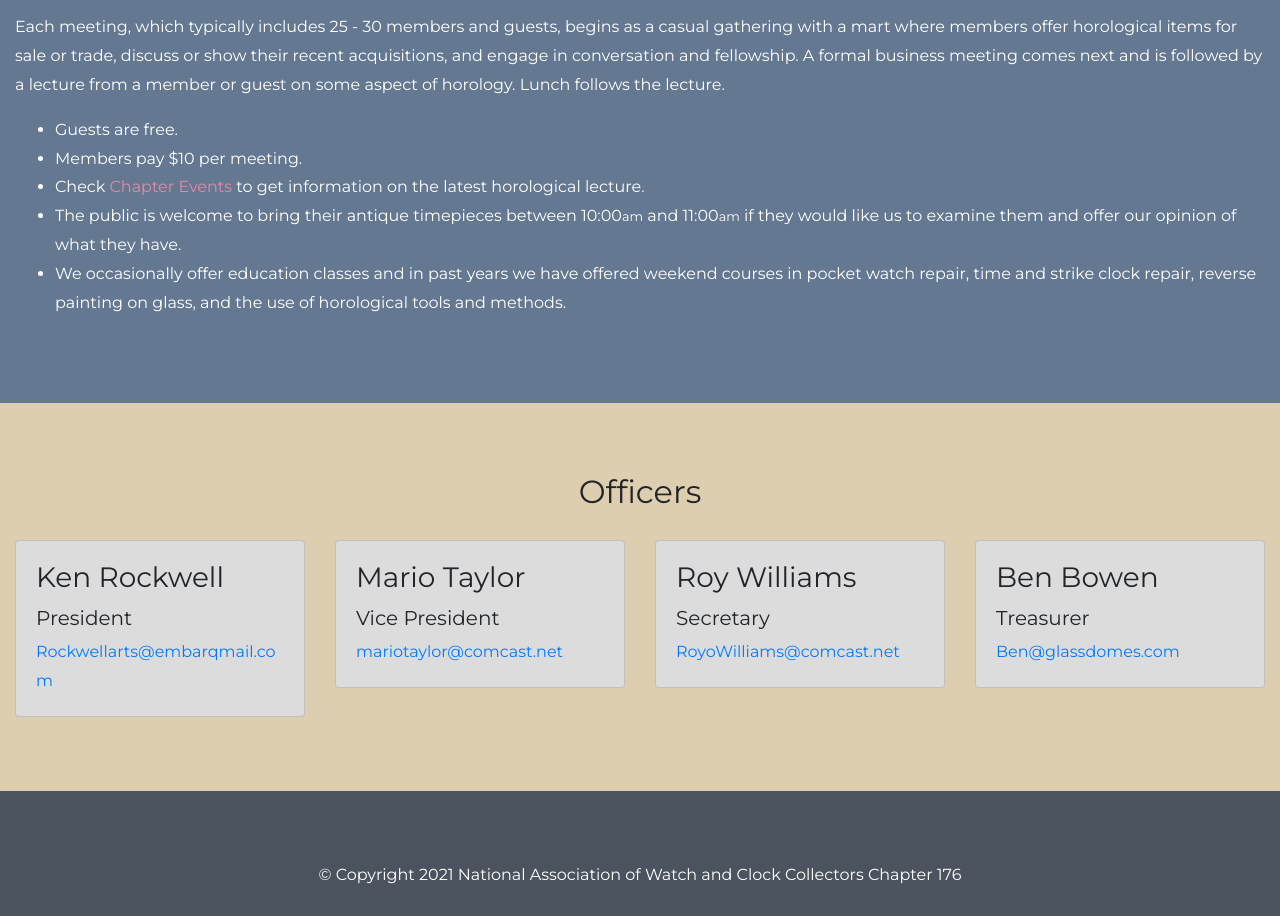
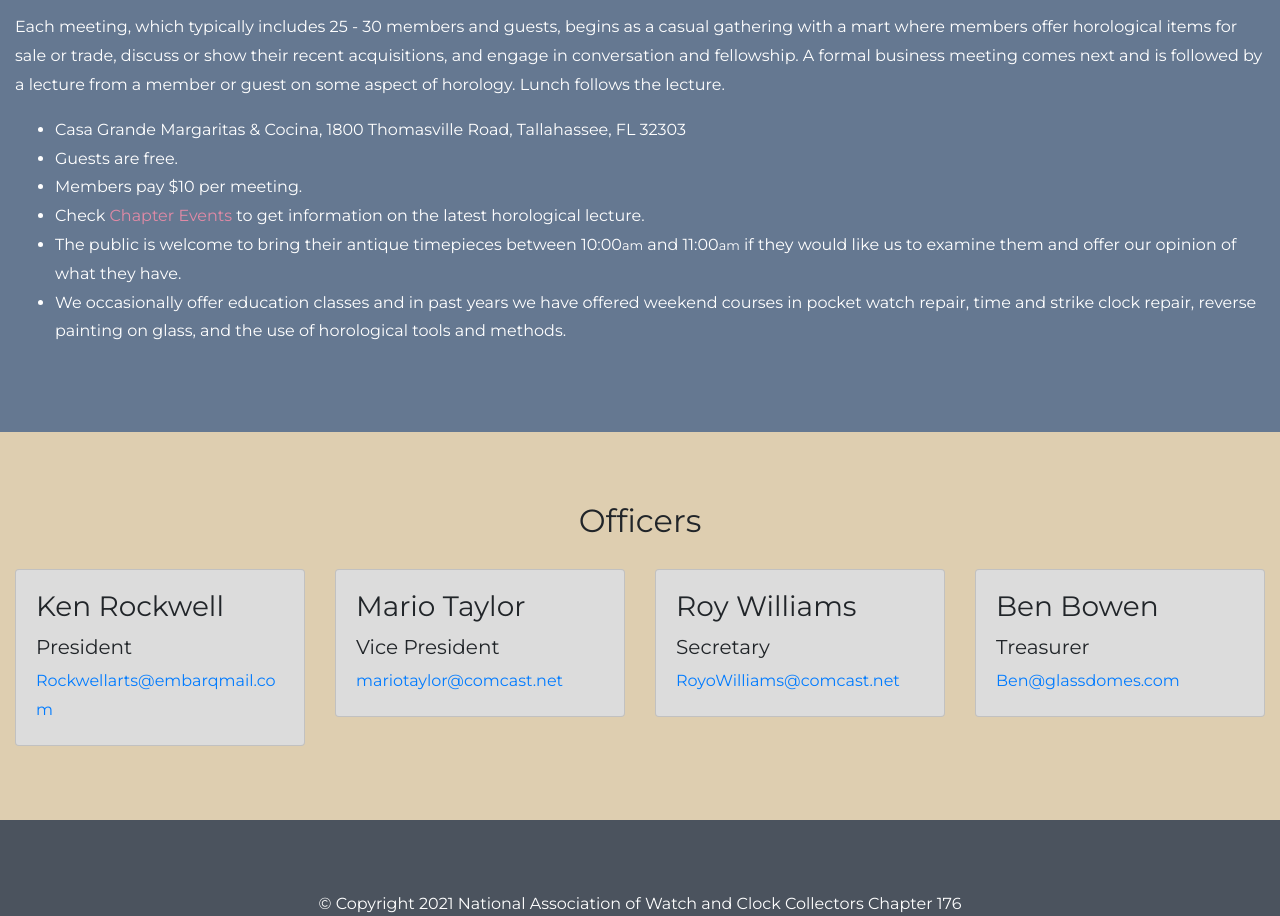
Before and after one commit to Big-Bend-Timekeepers/big-bend-timekeepers.github.io, a plain HTML site: page index.html in a window 1280 px wide. Shown: the part 1041-1957 px from the top of the page. Drawn offline with nearby package versions, Linux system fonts and the light colour scheme.

Commit message:
added meeting address

```diff
--- a/index.html
+++ b/index.html
@@ -109,6 +109,7 @@
 			guest on some aspect of horology. Lunch follows the lecture.
 		</p>
 		<ul>
+			<li>Casa Grande Margaritas & Cocina, 1800 Thomasville Road, Tallahassee, FL 32303</li>
 			<li>Guests are free.</li>
 			<li>Members pay $10 per meeting.</li>
 			<li>Check <a class="aboutlink" href="http://community.nawcc.org/chapter176/news/chapterevents/" target="_blank" rel="external">Chapter Events</a> to get information on the latest horological lecture.</li>
```
